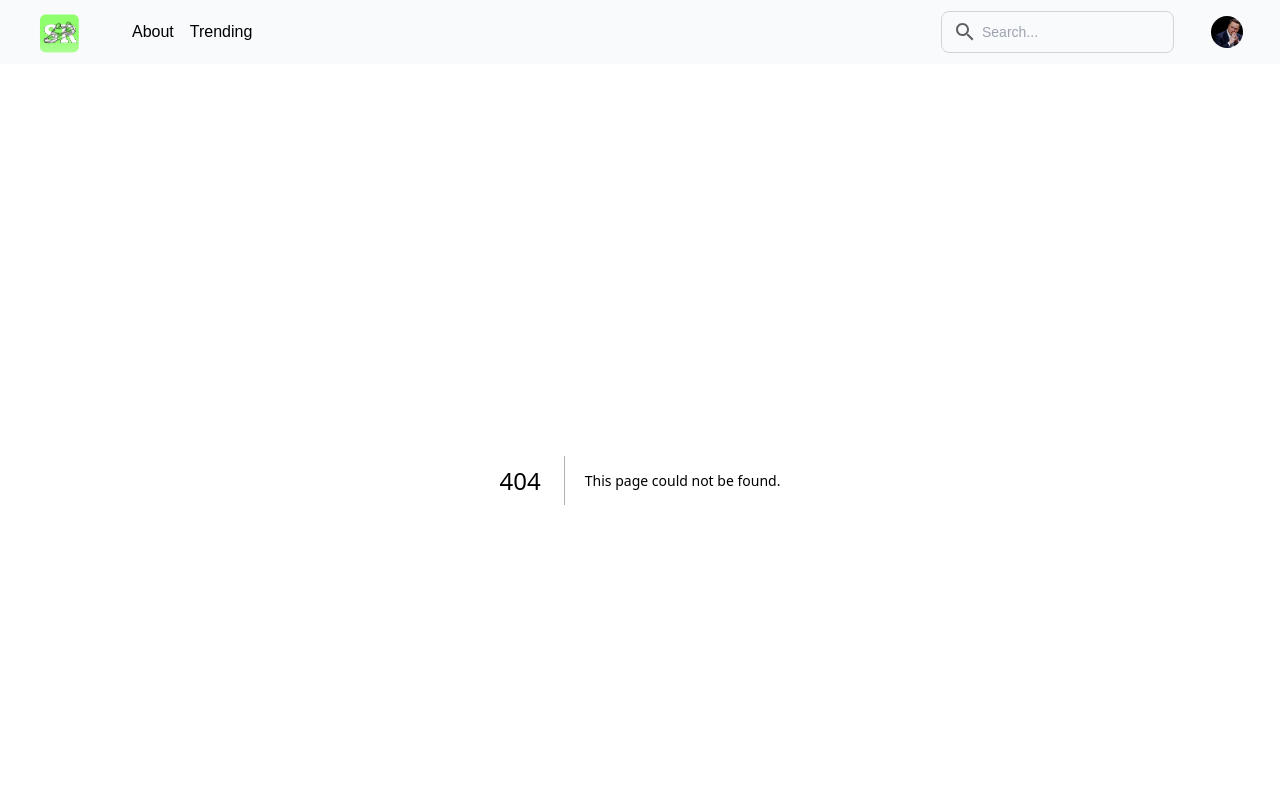
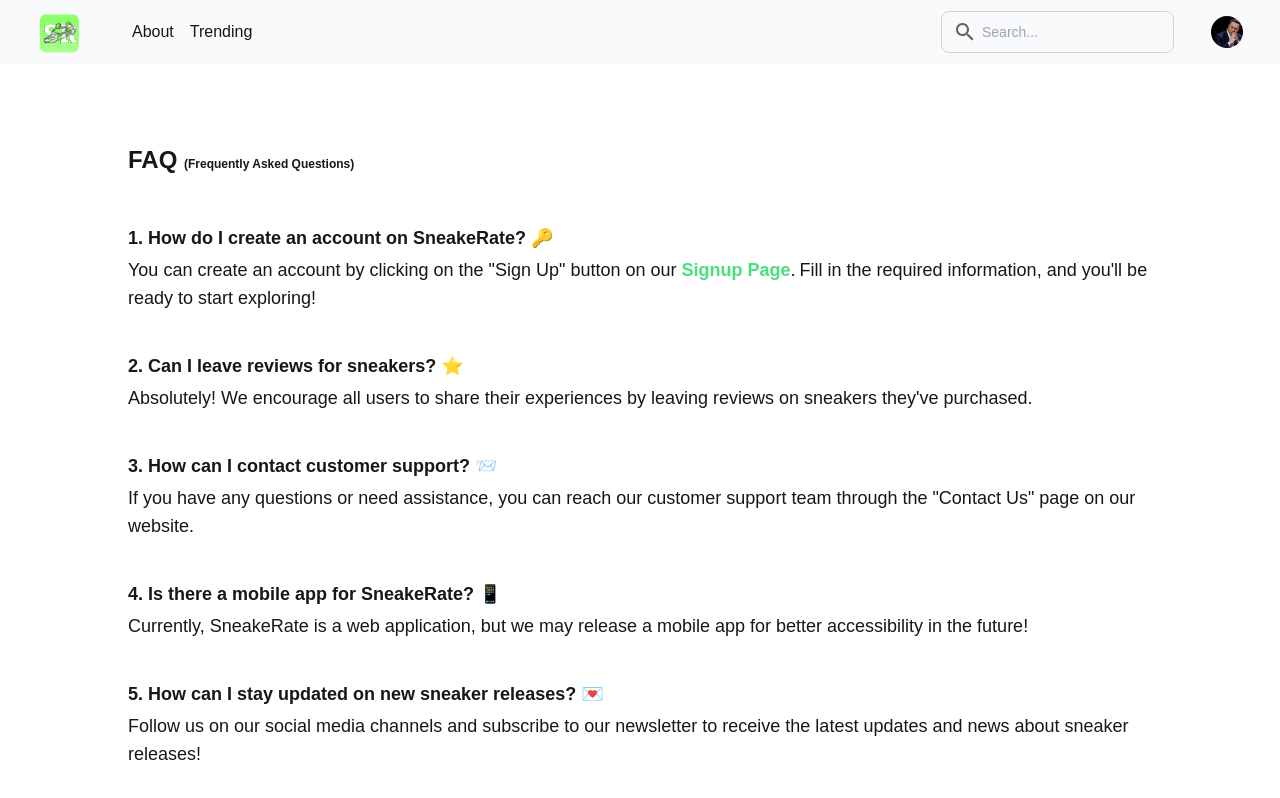
Before and after one commit to KhalidCEU/proyectoWeb1, a Next.js app: page /faq in a window 1280 px wide. Before the commit this address had no page. Shown: the top 798 px of the page. Built offline with nearby package versions, Linux system fonts and the light colour scheme.

Commit message:
feat: add FAQ page

```diff
--- /dev/null
+++ b/src/app/faq/page.tsx
@@ -0,0 +1,44 @@
+import React from 'react';
+import { Typography } from '@mui/material';
+
+export default function Faq() {
+    return (
+        <div>
+            <div className='flex mx-auto px-32 mt-16'>
+                <p className="text-2xl font-bold">FAQ <span className='text-xs'>(Frequently Asked Questions)</span></p>
+            </div>
+
+            <div className='flex mx-auto px-32 mt-12'>
+                <div className='space-y-10 text-lg'>
+                    <div>
+                        <p className='font-semibold mb-1'>1. How do I create an account on SneakeRate? 🔑</p>
+                        <p>You can create an account by clicking on the "Sign Up" button on our
+                            <span className='text-green-400 font-bold'>
+                                <a href='/login'> Signup Page</a>
+                            </span>.
+                            <span className="ml-1">
+                                Fill in the required information, and you'll be ready to start exploring!
+                            </span>
+                    </p>
+                    </div>
+                    <div>
+                        <p className='font-semibold mb-1'>2. Can I leave reviews for sneakers? ⭐️</p>
+                        <p>Absolutely! We encourage all users to share their experiences by leaving reviews on sneakers they've purchased.</p>
+                    </div>
+                    <div>
+                        <p className='font-semibold mb-1'>3. How can I contact customer support? 📨</p>
+                        <p>If you have any questions or need assistance, you can reach our customer support team through the "Contact Us" page on our website.</p>
+                    </div>
+                    <div>
+                        <p className='font-semibold mb-1'>4. Is there a mobile app for SneakeRate? 📱</p>
+                        <p>Currently, SneakeRate is a web application, but we may release a mobile app for better accessibility in the future!</p>
+                    </div>
+                    <div>
+                        <p className='font-semibold mb-1'>5. How can I stay updated on new sneaker releases? 💌</p>
+                        <p>Follow us on our social media channels and subscribe to our newsletter to receive the latest updates and news about sneaker releases!</p>
+                    </div>
+                </div>
+            </div>
+        </div>
+    );
+};
```
